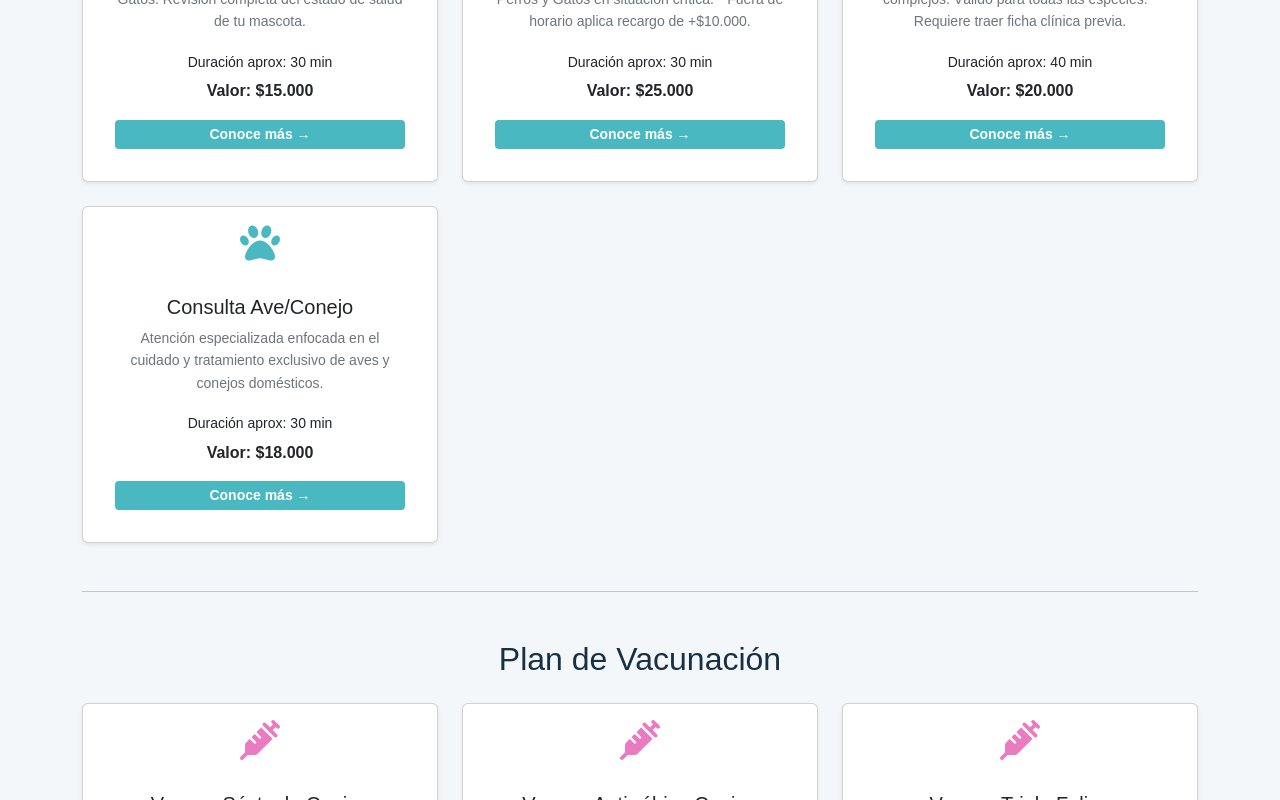
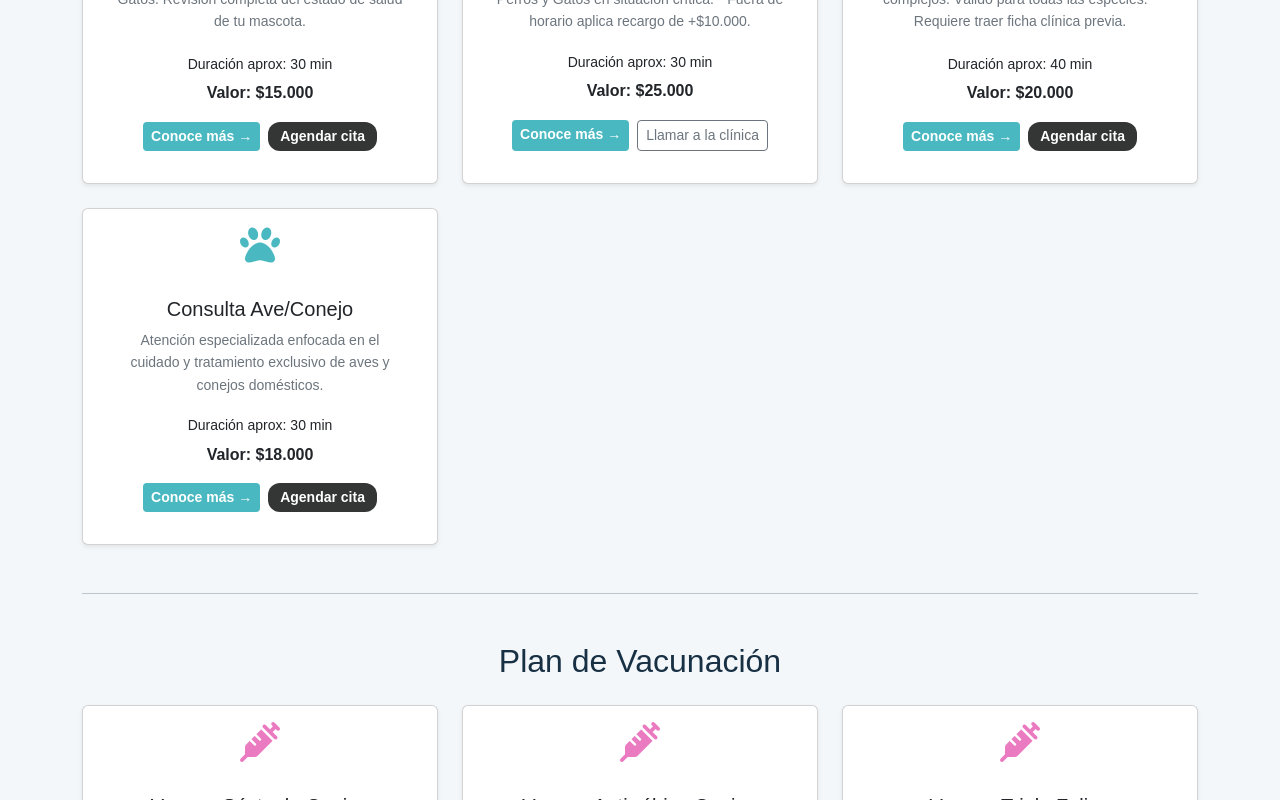
Before and after one commit to domimoly/VeterinariaSanMarcosReact, a React (Vite) app: page /servicios in a window 1280 px wide. Shown: the part 1000-1800 px from the top of the page. Built offline with nearby package versions, Linux system fonts and the light colour scheme.

Commit message:
Avance | Servicios

```diff
--- a/src/App.css
+++ b/src/App.css
@@ -637,3 +637,8 @@
   color: var(--color-texto-suave);
   font-weight: 700;
 }
+
+/* Botón .btn-contacto en tamaño pequeño (tarjetas de servicio) */
+.btn-contacto.btn-sm {
+  padding: 0.25rem 0.75rem;
+}
--- a/src/components/PasoMascota.jsx
+++ b/src/components/PasoMascota.jsx
@@ -9,14 +9,18 @@ const todosLosServicios = categoriasServicios.flatMap((categoria) =>
   categoria.items.map((servicio) => ({ ...servicio, categoria: categoria.titulo }))
 );
 
-function PasoMascota({ mascotas, cita, onContinuar }) {
+function PasoMascota({ mascotas, cita, servicioInicial, onContinuar }) {
+  // Un servicio que llega desde la URL solo se usa si existe y se puede agendar en línea
+  const servicioDeLaUrl = todosLosServicios.find((s) => s.id === servicioInicial && s.agendable);
+
   const [datos, setDatos] = useState({
     mascotaId: cita.mascota ? String(cita.mascota.id) : "",
-    servicioId: cita.servicio ? cita.servicio.id : "",
+    servicioId: cita.servicio ? cita.servicio.id : (servicioDeLaUrl?.id ?? ""),
     observaciones: cita.observaciones,
   });
   const [categoria, setCategoria] = useState("Todas");
   const [errores, setErrores] = useState({});
+  const [aviso, setAviso] = useState("");
 
   if (mascotas.length === 0) {
     return (
@@ -41,8 +45,17 @@ function PasoMascota({ mascotas, cita, onContinuar }) {
   function cambiar(evento) {
     const { name, value } = evento.target;
     if (name === "mascotaId") {
-      // Al cambiar de mascota, el servicio elegido puede dejar de corresponder
-      setDatos({ ...datos, mascotaId: value, servicioId: "" });
+      // Al cambiar de mascota, el servicio elegido se mantiene solo si le corresponde
+      const nueva = mascotas.find((m) => String(m.id) === value);
+      const servicioActual = todosLosServicios.find((s) => s.id === datos.servicioId);
+      const sigueAplicando = Boolean(nueva && servicioActual && servicioAplica(servicioActual, nueva));
+
+      setDatos({ ...datos, mascotaId: value, servicioId: sigueAplicando ? datos.servicioId : "" });
+      setAviso(
+        servicioActual && nueva && !sigueAplicando
+          ? `${servicioActual.nombre} no corresponde a ${nueva.nombre}. Elige otro servicio.`
+          : ""
+      );
     } else {
       setDatos({ ...datos, [name]: value });
     }
@@ -96,7 +109,11 @@ function PasoMascota({ mascotas, cita, onContinuar }) {
         <legend className="form-label">¿Cómo podemos ayudar a {mascota ? mascota.nombre : "tu mascota"}?</legend>
 
         {!mascota ? (
-          <p className="text-secondary">Elige una mascota para ver los servicios disponibles.</p>
+          <p className="text-secondary">
+            {servicioDeLaUrl && datos.servicioId === servicioDeLaUrl.id
+              ? `Elegiste "${servicioDeLaUrl.nombre}". Selecciona tu mascota para continuar.`
+              : "Elige una mascota para ver los servicios disponibles."}
+          </p>
         ) : (
           <>
             <Form.Group className="mb-3" controlId="categoria">
@@ -110,6 +127,12 @@ function PasoMascota({ mascotas, cita, onContinuar }) {
                 ))}
               </Form.Select>
             </Form.Group>
+
+            {aviso && (
+              <p className="small text-danger fw-bold" role="alert">
+                {aviso}
+              </p>
+            )}
 
             <p className="small text-secondary">
               Mostramos solo los servicios que corresponden a {mascota.nombre} ({mascota.especie}).
--- a/src/components/TarjetaServicio.jsx
+++ b/src/components/TarjetaServicio.jsx
@@ -1,6 +1,9 @@
 import { Link } from "react-router-dom";
+import { clinica } from "../data/clinica";
 
 function TarjetaServicio({ servicio, claseIcono }) {
+  const telefono = clinica.telefono.replace(/\s/g, "");
+
   return (
     <div className="card h-100 shadow-sm text-center p-3">
       <i className={`${servicio.icono} fs-1 mb-3 ${claseIcono}`}></i>
@@ -11,9 +14,20 @@ function TarjetaServicio({ servicio, claseIcono }) {
           <small>Duración aprox: {servicio.duracion}</small>
         </p>
         <p className="fw-bold mb-3">Valor: {servicio.precio}</p>
-        <Link to={`/servicios/${servicio.categoriaSlug}`} className="btn btn-sm btn-servicio">
-          Conoce más →
-        </Link>
+        <div className="d-flex gap-2 justify-content-center flex-wrap">
+          <Link to={`/servicios/${servicio.categoriaSlug}`} className="btn btn-sm btn-servicio">
+            Conoce más →
+          </Link>
+          {servicio.agendable ? (
+            <Link to={`/agendar-cita?servicio=${servicio.id}`} className="btn btn-sm btn-contacto">
+              Agendar cita
+            </Link>
+          ) : (
+            <a href={`tel:${telefono}`} className="btn btn-sm btn-outline-secondary">
+              Llamar a la clínica
+            </a>
+          )}
+        </div>
       </div>
     </div>
   );
--- a/src/pages/AgendarCita.jsx
+++ b/src/pages/AgendarCita.jsx
@@ -1,4 +1,5 @@
 import { useEffect, useState } from "react";
+import { useSearchParams } from "react-router-dom";
 import PasosCita from "../components/PasosCita";
 import ResumenCita from "../components/ResumenCita";
 import PasoMascota from "../components/PasoMascota";
@@ -20,6 +21,10 @@ const citaInicial = {
 };
 
 function AgendarCita() {
+  // Desde Servicios se puede llegar con un servicio ya elegido: /agendar-cita?servicio=...
+  const [parametros] = useSearchParams();
+  const servicioInicial = parametros.get("servicio") ?? "";
+
   const [paso, setPaso] = useState(1);
   const [cita, setCita] = useState(citaInicial);
 
@@ -97,7 +102,12 @@ function AgendarCita() {
       <div className="row g-4">
         <div className="col-12 col-lg-8">
           <section className="perfil-caja">
-            {paso === 1 && <PasoMascota mascotas={mascotas} cita={cita} onContinuar={continuarMascota} />}
+            {paso === 1 && <PasoMascota
+                mascotas={mascotas}
+                cita={cita}
+                servicioInicial={servicioInicial}
+                onContinuar={continuarMascota}
+              />}
 
             {paso === 2 && (
               <PasoFecha
```
